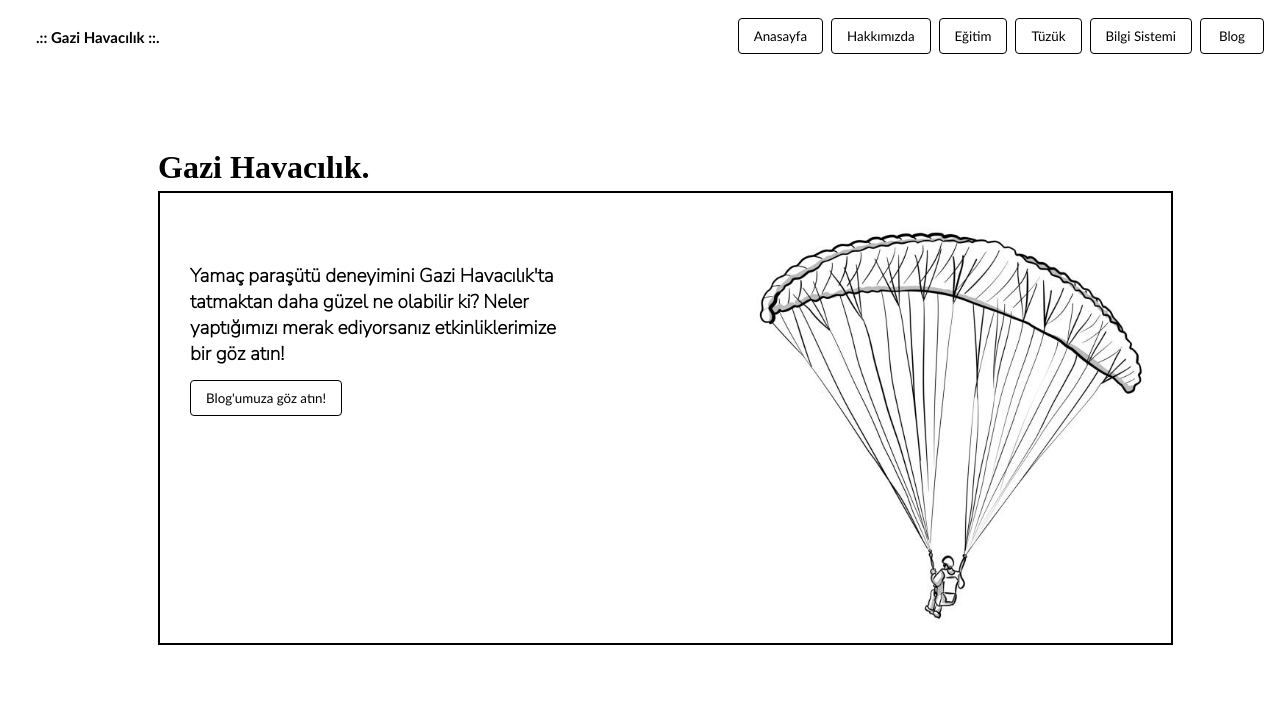
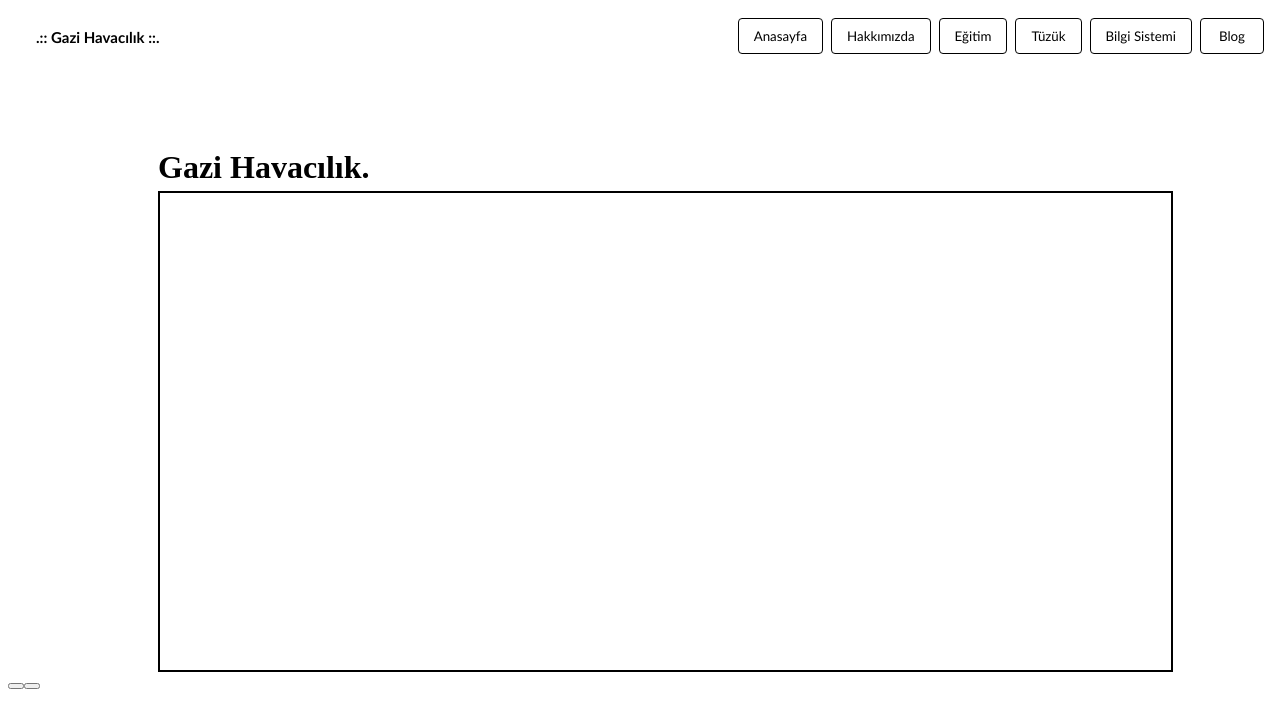
Before and after one commit to wulfharth7/havacilik-frontend, an Angular app in the folder havacilik/havacilik/: page / in a window 1280 px wide. Shown: the top 728 px of the page. Built offline with nearby package versions, Linux system fonts and the light colour scheme; a web font is replaced by a local one.

Commit message:
carousel added to the homepage, the code is a mess right now and the carousel is made by css, not primeng or smht else

```diff
--- a/havacilik/havacilik/src/app/core/pages/homepage/homepage.component.css
+++ b/havacilik/havacilik/src/app/core/pages/homepage/homepage.component.css
@@ -13,10 +13,12 @@
      margin-left: 30px;
    }
 
+
    .container {
-    display: flex;
-    justify-content: space-between;
-    justify-content: flex;
+    height:477px;
+      display: flex;
+      justify-content: space-between;
+      justify-content: flex;
     border: 2px solid black;
     max-width: 80%;
     margin-left: 150px;
@@ -28,14 +30,22 @@
     justify-content: flex-end;
     width: 450px;
     height: 450px;
+    opacity: 1;
+    transition: opacity 400ms ease-in-out;
   }
-
-
-
+  .homeimg.opened {
+    opacity: 0;
+    transition-duration: 600ms;
+}
   .wrapper{
     display: flex;
     flex-direction: column;
     justify-content: flex-start;
     align-items: flex-start;
-
+    transition: opacity 400ms ease-in-out;
+    opacity: 1;
   }
+  .wrapper.opened {
+    opacity: 0;
+    transition-duration: 600ms;
+}
--- a/havacilik/havacilik/src/app/core/pages/homepage/homepage.component.html
+++ b/havacilik/havacilik/src/app/core/pages/homepage/homepage.component.html
@@ -5,13 +5,16 @@
      </h1>
   </div>
   <div class="container">
-    <div class="wrapper">
+    <div class="wrapper" [class.opened]="carousel1">
       <h1 class="mainParagraph" style="font-family: 'Nunito Sans'; font-size:19px" >
         Yamaç paraşütü deneyimini Gazi Havacılık'ta tatmaktan daha güzel ne olabilir ki? Neler yaptığımızı merak ediyorsanız etkinliklerimize bir göz atın!
        </h1>
        <app-yonlendirme-butonu class="butonlar"[buttonText]="'Blog\'umuza göz atın!'" style="margin-left: 30px"></app-yonlendirme-butonu>
     </div>
      <div>
-      <img class="homeimg" src="../../../assets/dob.jpg" alt="Mountain">
+      <img class="homeimg" [class.opened]="carousel1" src="../../../assets/dob.jpg" alt="Mountain">
     </div>
+
   </div>
+  <button (click)="div1Function()"></button>
+  <button (click)="div2Function()"></button>
--- a/havacilik/havacilik/src/app/core/pages/homepage/homepage.component.ts
+++ b/havacilik/havacilik/src/app/core/pages/homepage/homepage.component.ts
@@ -1,10 +1,24 @@
 import { Component, ViewChild } from '@angular/core';
+import {style, state, animate, transition, trigger} from '@angular/animations';
 
 @Component({
   selector: 'app-homepage',
   templateUrl: './homepage.component.html',
-  styleUrls: ['./homepage.component.css']
+  styleUrls: ['./homepage.component.css'],
+
 })
 export class HomepageComponent {
+  carousel1: boolean=true;
+  carousel2: boolean=false;
+
+  div1Function(){
+    this.carousel1=true;
+    this.carousel2=false
+}
+
+  div2Function(){
+    this.carousel1=false;
+    this.carousel2=true
+  }
 
 }
```
Also changed, not shown: 2 other files (tests, documents, lock files or other folders).
